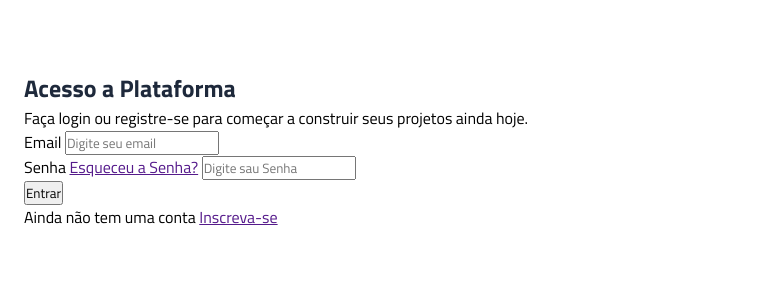
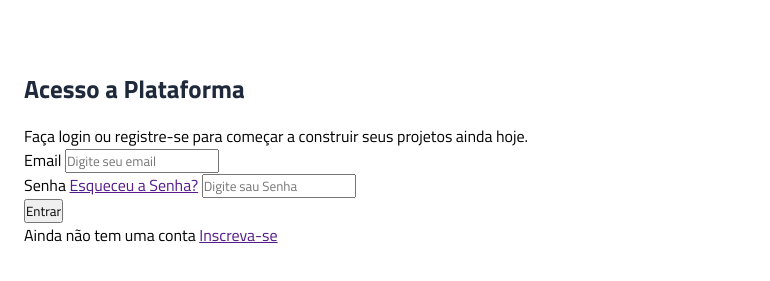
Before and after one commit to ZanTraZ01/projeto-vertigo, a plain HTML site: page index.html in a window 1280 px wide. Shown: the part 123-404 px from the top of the page, without its empty margins (0-770 px from the left). Drawn offline with Linux system fonts and the light colour scheme.

Commit message:
termino da  section descrição

```diff
--- a/style.css
+++ b/style.css
@@ -15,7 +15,6 @@ header{
     background-image: url(./imagens/bg-mobile.png);
     background-size: cover;
     height: 8.375rem;
-    font-size: 1.5625rem;
 
     display: flex;
     justify-content: center;
@@ -30,4 +29,6 @@ main{
 
 .descricao h1{
     color: var(--gray-800);
+    font-size: 1.5625rem;
+    margin-bottom: 1rem;
 }
```
